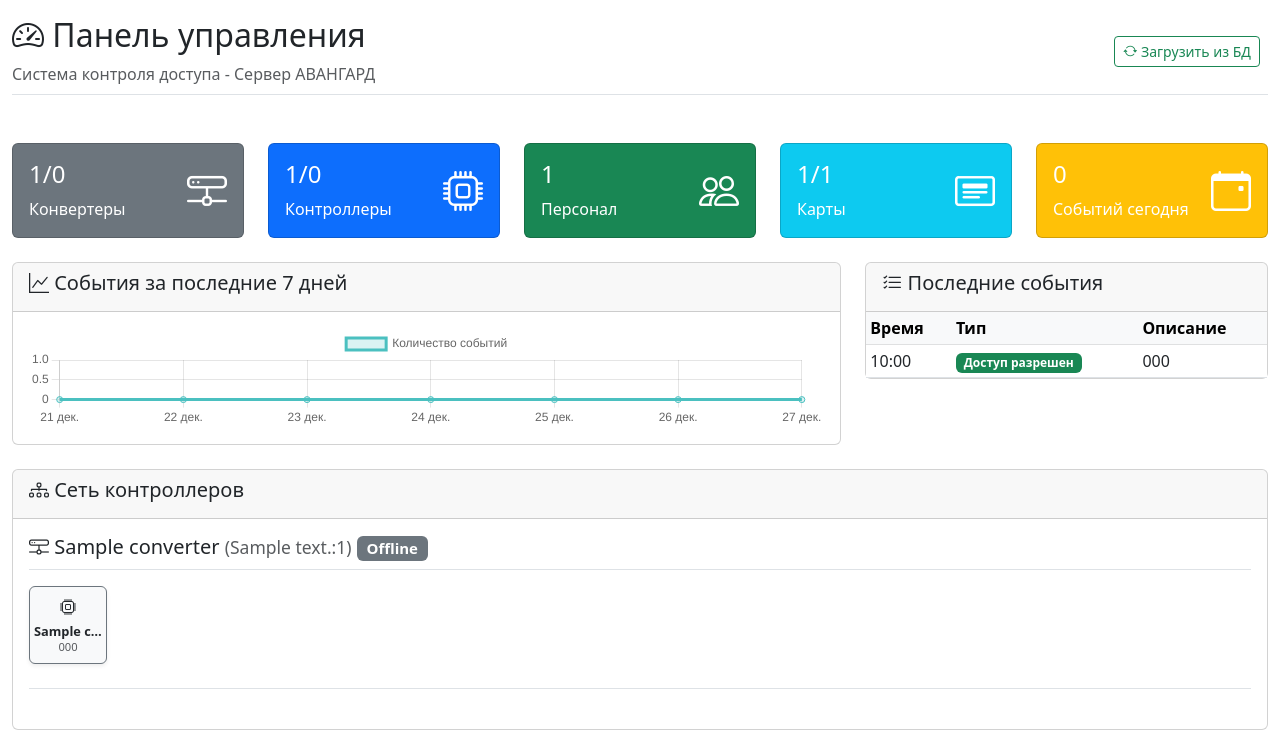
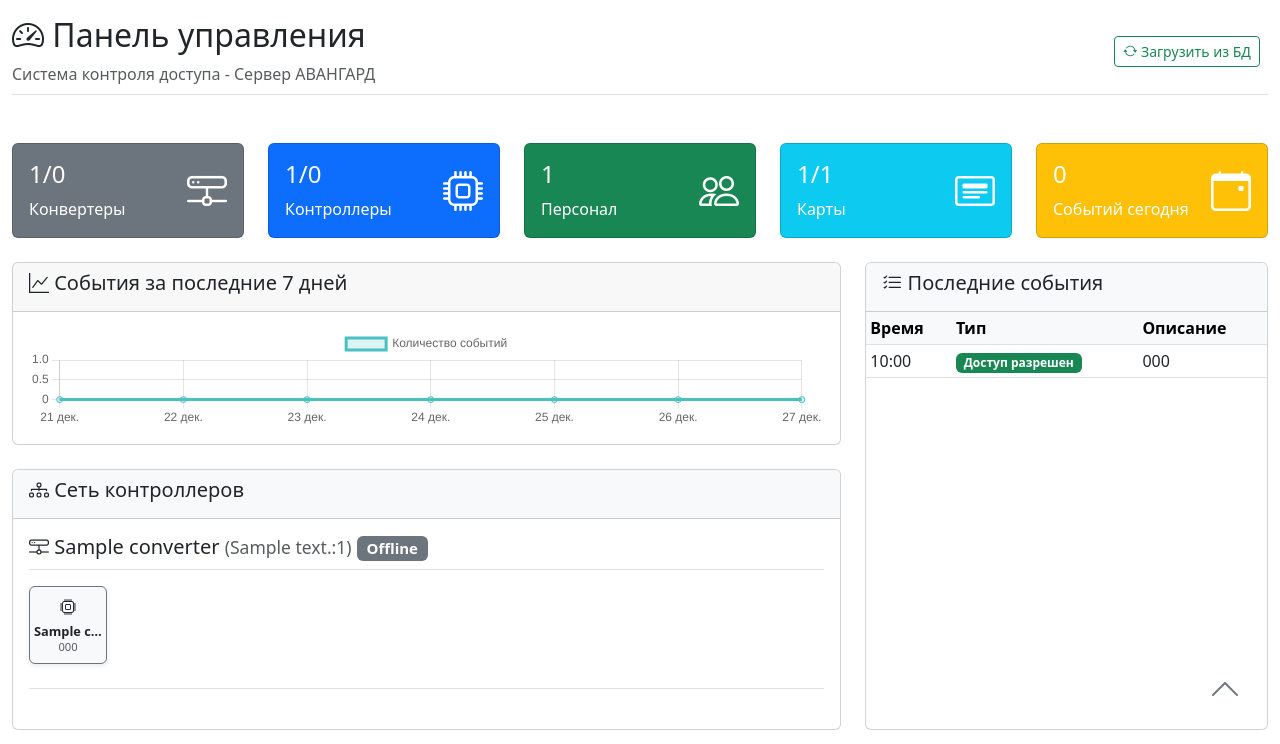
Before and after one commit to majormguarde-bit/python-skud-clone, a Flask app: page / in a window 1280 px wide. Shown: the part 56-800 px from the top of the page. Run offline with Flask 3, Linux system fonts and the light colour scheme; a user stored in the database is signed in; tables that the repository leaves empty hold one stand-in row (values such as "Sample post"); parts of the project's set-up code (start-up, migrations or seed data) failed here and were passed over; some libraries are stand-ins or nearby versions.

Commit message:
UI improvements: sticky headers, full-height events panel, transparent back-to-top button

```diff
--- a/templates/base.html
+++ b/templates/base.html
@@ -124,6 +124,13 @@
         {% block content %}{% endblock %}
     </div>
 
+    <!-- Back to Top Button -->
+    <button id="btn-back-to-top" type="button" class="btn bg-transparent border-0 rounded-0 text-secondary"
+            style="position: fixed; bottom: 30px; right: 30px; z-index: 9999; display: block; width: 50px; height: 50px; padding: 0;"
+            onclick="window.scrollTo({top: 0, behavior: 'smooth'});">
+        <i class="bi bi-chevron-up fs-2"></i>
+    </button>
+
     <!-- Bootstrap JS -->
     <script src="https://cdn.jsdelivr.net/npm/bootstrap@5.3.0/dist/js/bootstrap.bundle.min.js"></script>
     <script src="https://cdn.jsdelivr.net/npm/chart.js"></script>
--- a/templates/main/index.html
+++ b/templates/main/index.html
@@ -110,9 +110,11 @@
     </div>
 </div>
 
-<!-- График событий и последние события -->
-<div class="row mt-4">
-    <div class="col-md-8">
+<!-- Основной контент: График + Устройства (слева) и Последние события (справа) -->
+<div class="row mt-4 align-items-stretch">
+    <!-- Левая колонка: График и Устройства -->
+    <div class="col-md-8 d-flex flex-column gap-4">
+        <!-- График событий -->
         <div class="card">
             <div class="card-header">
                 <h5><i class="bi bi-graph-up"></i> События за последние 7 дней</h5>
@@ -121,56 +123,10 @@
                 <canvas id="eventsChart" height="100"></canvas>
             </div>
         </div>
-    </div>
 
-    <div class="col-md-4">
+        <!-- Статус устройств -->
         <div class="card">
-            <div class="card-header">
-                <h5><i class="bi bi-list-check"></i> Последние события</h5>
-            </div>
-            <div class="card-body p-0">
-                <div class="table-responsive" style="max-height: 400px; overflow-y: auto;">
-                    <table class="table table-sm table-hover mb-0">
-                        <thead class="table-light sticky-top">
-                            <tr>
-                                <th>Время</th>
-                                <th>Тип</th>
-                                <th>Описание</th>
-                            </tr>
-                        </thead>
-                        <tbody>
-                            {% for event in recent_events %}
-                            <tr class="event-row">
-                                <td>{{ event.event_time.strftime('%H:%M') }}</td>
-                                <td>
-                                    <span class="badge bg-{{ 'success' if event.access_granted else 'danger' }}">
-                                        {{ event.event_type.name }}
-                                    </span>
-                                </td>
-                                <td>
-                                    {% if event.access_key %}
-                                        {{ event.access_key.key_number }}
-                                    {% elif event.card_number %}
-                                        {{ event.card_number }}
-                                    {% else %}
-                                        -
-                                    {% endif %}
-                                </td>
-                            </tr>
-                            {% endfor %}
-                        </tbody>
-                    </table>
-                </div>
-            </div>
-        </div>
-    </div>
-</div>
-
-<!-- Статус устройств -->
-<div class="row mt-4">
-    <div class="col-12">
-        <div class="card">
-            <div class="card-header">
+            <div class="card-header sticky-top bg-light" style="z-index: 1020;">
                 <h5><i class="bi bi-diagram-3"></i> Сеть контроллеров</h5>
             </div>
             <div class="card-body">
@@ -249,6 +205,49 @@
             </div>
         </div>
     </div>
+
+    <!-- Правая колонка: Последние события -->
+    <div class="col-md-4">
+        <div class="card h-100">
+            <div class="card-header sticky-top bg-light" style="z-index: 1020;">
+                <h5><i class="bi bi-list-check"></i> Последние события</h5>
+            </div>
+            <div class="card-body p-0 d-flex flex-column">
+                <div class="table-responsive flex-grow-1" style="overflow-y: auto;">
+                    <table class="table table-sm table-hover mb-0">
+                        <thead class="table-light sticky-top">
+                            <tr>
+                                <th>Время</th>
+                                <th>Тип</th>
+                                <th>Описание</th>
+                            </tr>
+                        </thead>
+                        <tbody>
+                            {% for event in recent_events %}
+                            <tr class="event-row">
+                                <td>{{ event.event_time.strftime('%H:%M') }}</td>
+                                <td>
+                                    <span class="badge bg-{{ 'success' if event.access_granted else 'danger' }}">
+                                        {{ event.event_type.name }}
+                                    </span>
+                                </td>
+                                <td>
+                                    {% if event.access_key %}
+                                        {{ event.access_key.key_number }}
+                                    {% elif event.card_number %}
+                                        {{ event.card_number }}
+                                    {% else %}
+                                        -
+                                    {% endif %}
+                                </td>
+                            </tr>
+                            {% endfor %}
+                        </tbody>
+                    </table>
+                </div>
+            </div>
+        </div>
+    </div>
 </div>
 {% endblock %}
 
```
